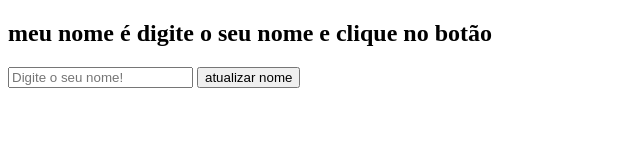
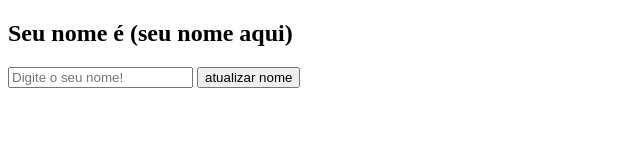
Before and after one commit to Luizfpsvn/firstAngularPj, a website: page angular/index.html in a window 1280 px wide. Shown: the whole page, without its empty margins (0-640 px from the left). Drawn offline with nearby package versions, Linux system fonts and the light colour scheme.

Commit message:
Controller basic overview

```diff
--- a/angular/app.js
+++ b/angular/app.js
@@ -3,7 +3,7 @@ var codeAmApp = angular.module('codeAmApp', []);
 codeAmApp.controller('luizCtrl', [
   '$scope',
   function ($scope) {
-    $scope.name = 'digite o seu nome e clique no botão';
+    $scope.name = '(seu nome aqui)';
     $scope.habilitaNome = novoNome => {
       $scope.name = novoNome;
     };
--- a/angular/index.html
+++ b/angular/index.html
@@ -9,7 +9,7 @@
   </head>
   <body ng-app="codeAmApp">
     <div ng-controller="luizCtrl">
-      <h2>meu nome é {{name}}</h2>
+      <h2>Seu nome é {{name}}</h2>
       <input type="text" ng-model="newName" placeholder="Digite o seu nome!" />
       <button ng-click="habilitaNome(newName)">atualizar nome</button>
     </div>
```
